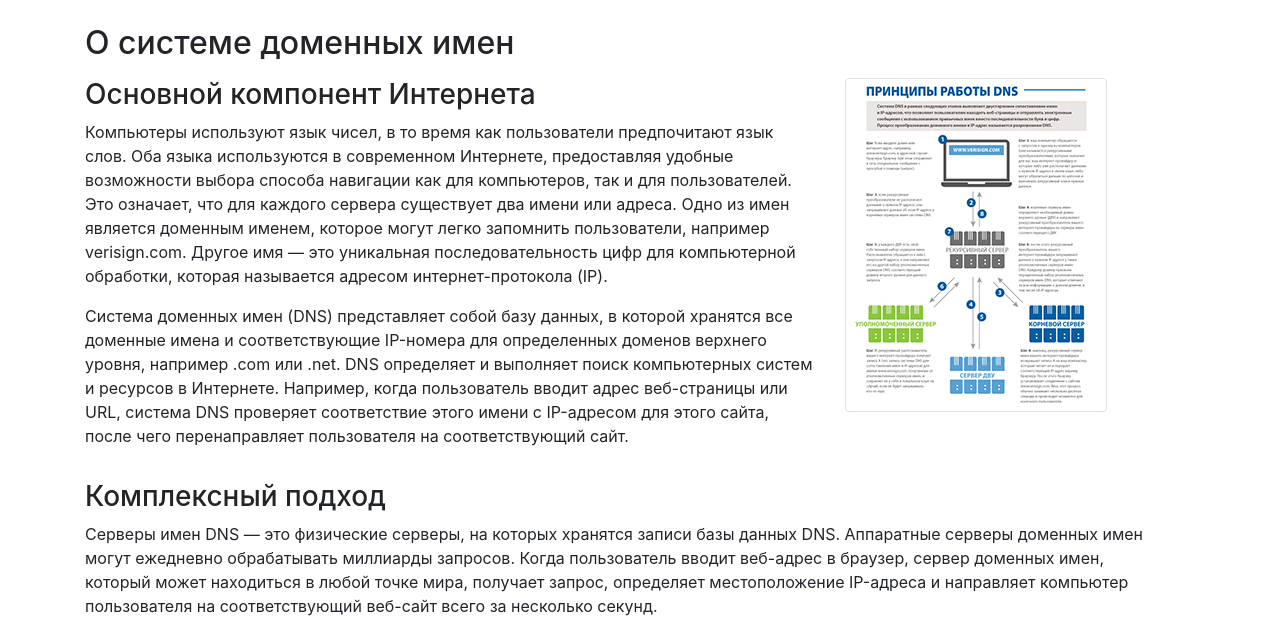
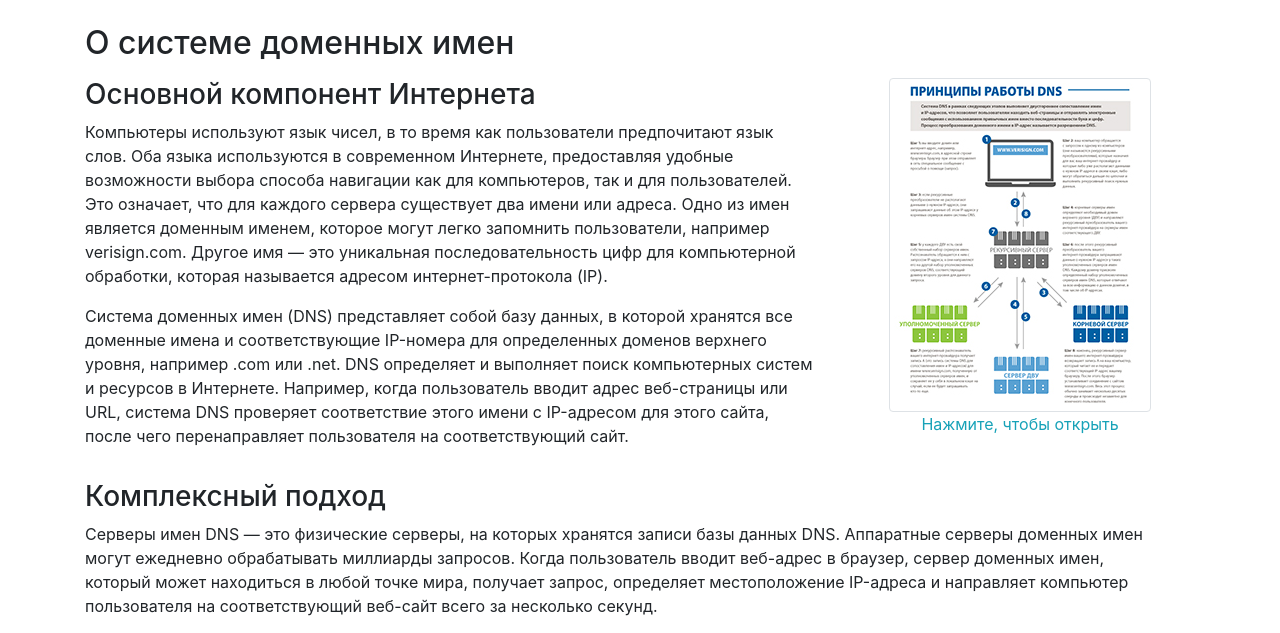
Before and after one commit to daniluk4000/poly-lab1, a PHP site: page / in a window 1280 px wide. Shown: the part 56-689 px from the top of the page. Run offline with PHP 8.4, Linux system fonts and the light colour scheme; some libraries are stand-ins or nearby versions.

Commit message:
Picture position update

```diff
--- a/index.php
+++ b/index.php
@@ -21,7 +21,7 @@
     <section id="dns" class="container">
         <h2>О системе доменных имен</h2>
         <div class="row mt-3">
-            <div class="col-8">
+            <div class="col-md-8">
                 <h3>
                     Основной компонент Интернета
                 </h3>
@@ -41,8 +41,8 @@
                     IP-адресом для этого сайта, после чего перенаправляет пользователя на соответствующий сайт.
                 </p>
             </div>
-            <div class="col-4">
-                <img src="img1.jpg" class="img-thumbnail">
+            <div class="col-md-4">
+                <a href="dns.pdf" class="row justify-content-center" target="_blank"><img src="img1.jpg" class="img-thumbnail"><br><p class="text-info text-center">Нажмите, чтобы открыть</p></a>
             </div>
         </div>
         <div class="row col-12 mt-3">
```
Also changed, not shown: 2 other files.
